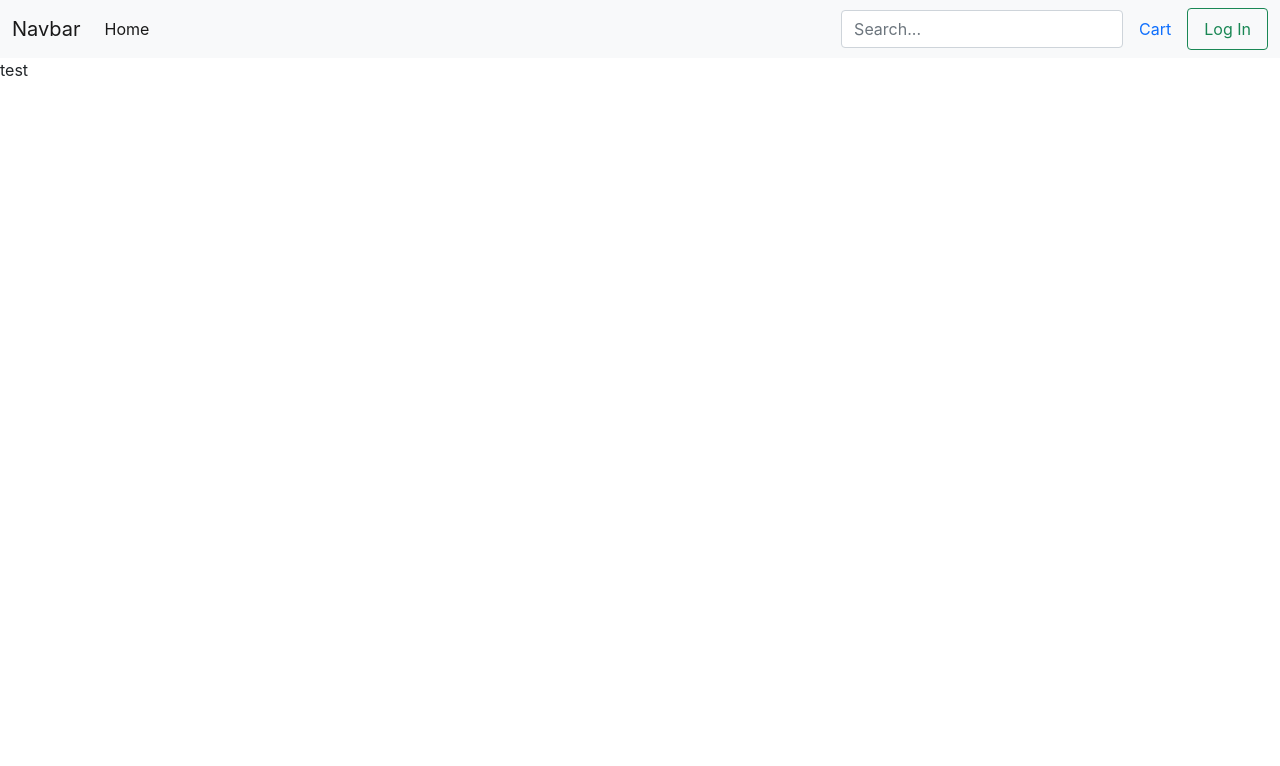
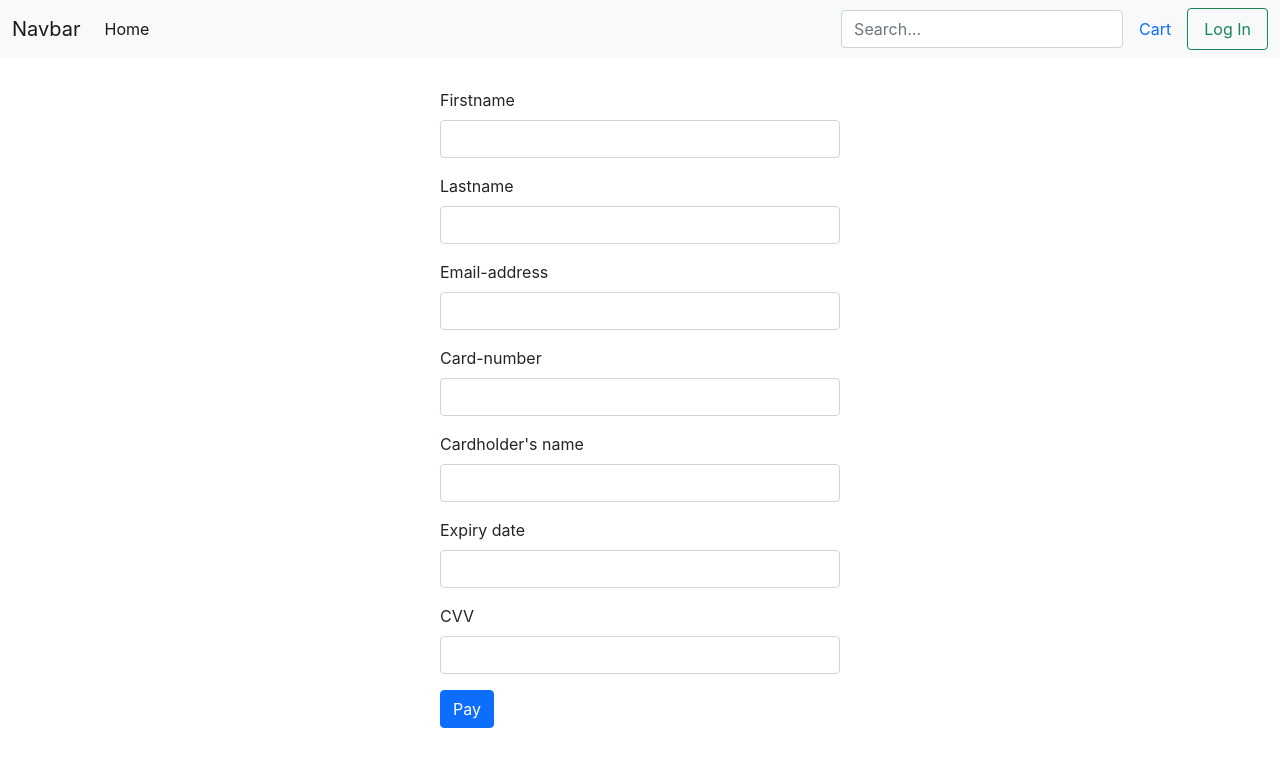
Before and after one commit to HermanNauf/Webtek-Prosjekt, a React (Create React App) app: page /checkout in a window 1280 px wide. Shown: the top 766 px of the page. Built offline with nearby package versions, Linux system fonts and the light colour scheme.

Commit message:
added checkout page

```diff
--- a/src/components/cart/cart.js
+++ b/src/components/cart/cart.js
@@ -15,7 +15,7 @@ export default function Cart(){
         <div
           style={{
             marginLeft: "35rem",
-            width: "31rem",
+            width: "25rem",
             border: "2px solid lightgrey",
             borderRadius: "5px",
             display: "flex",
--- a/src/components/cart/cartitems.js
+++ b/src/components/cart/cartitems.js
@@ -10,14 +10,14 @@ export default function CartItem({ item }) {
     const cartList = useSelector((state) => state.cartList);
 
      return (
-        <div className="card" style={{width: "30rem", marginBottom: "1rem"}}>
+        <div className="card" style={{width: "20rem", marginBottom: "1rem"}}>
         <div className="card-body">
             <h5 className="card-title">{name}</h5>
             <h6 className="card-subtitle mb-2 text-muted">Brand: {brand}</h6>
             <p className="card-text">{"Pris: " + price + "kr"}</p>
-            <Link to={`/detail/${id}`} className="btn btn-info">
+            {/* <Link to={`/detail/${id}`} className="btn btn-info">
             Item detail
-            </Link>
+            </Link> */}
 
         </div>
         <hr/>
--- a/src/pages/Checkout/checkout.js
+++ b/src/pages/Checkout/checkout.js
@@ -1,9 +1,74 @@
-
+import React from "react";
+import { useSelector, useDispatch } from "react-redux";
+import { setItems } from "../../actions/actions";
+import { useHistory } from "react-router-dom";
 
 export default function Checkout(){
+    let cartList = useSelector((state) => state.cartList);
+    let history = useHistory()
 
     return(
-        <div>test</div>
+        <form
+                style={{ maxWidth: 400, width: "100%", margin: "30px auto" }}
+            >
+                <div className="mb-3">
+                    <label className="form-label">Firstname</label>
+                    <input
+                        type="text"
+                        className="form-control"
+                    />
+                </div>
+                <div className="mb-3">
+                    <label className="form-label">Lastname</label>
+                    <input
+                        type="text"
+                        className="form-control"
+                    />
+                </div>
+                <div className="mb-3">
+                    <label className="form-label">Email-address</label>
+                    <input
+                        type="text"
+                        className="form-control"
+                    />
+                </div>
+                <div className="mb-3">
+                    <label className="form-label">Card-number  </label>
+                    <input
+                        type="text"
+                        className="form-control"
+                    />
+                </div>
+                <div className="mb-3">
+                    <label className="form-label">Cardholder's name</label>
+                    <input
+                        type="text"
+                        className="form-control"
+                    />
+                </div>
+                <div className="mb-3">
+                    <label className="form-label">Expiry date</label>
+                    <input
+                        type="text"
+                        className="form-control"
+                    />
+                </div>
+                <div className="mb-3">
+                    <label className="form-label">CVV</label>
+                    <input
+                        type="text"
+                        className="form-control"
+                    />
+                </div>
+                <button onClick={handlePay} className="btn btn-primary">
+                    Pay
+                </button>
+            </form>
 
     );
+    function handlePay(){
+        history.push("/");
+        cartList.length = 0;
+
+    }
 }
```
